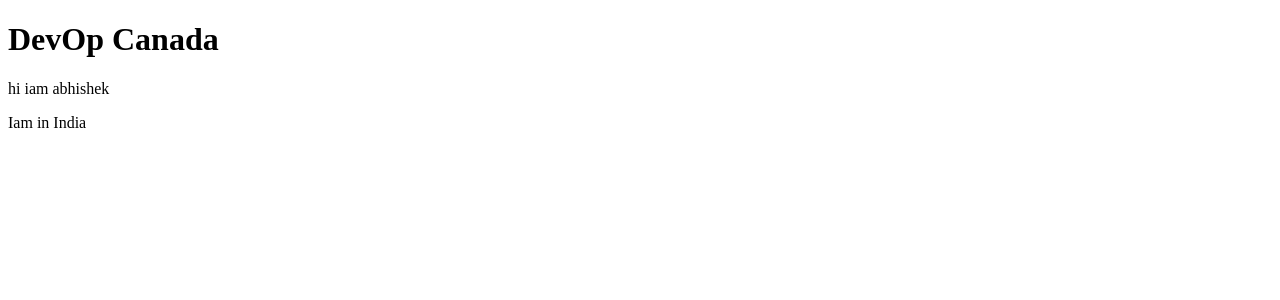
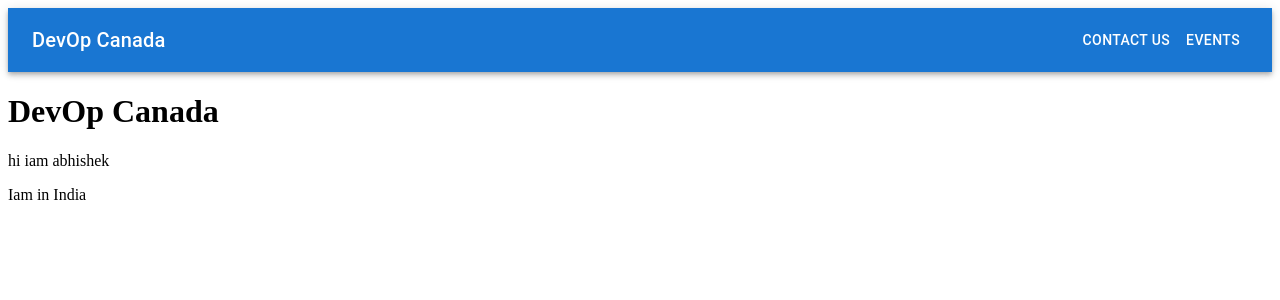
Before and after one commit to Bruce-liushaopeng/DevOp-Canada, a React (Vite) app: page /contact in a window 1280 px wide. Shown: the top 300 px of the page. Built offline with nearby package versions, Linux system fonts and the light colour scheme.

Commit message:
Navbar components

```diff
--- a/package.json
+++ b/package.json
@@ -9,8 +9,12 @@
     "preview": "vite preview"
   },
   "dependencies": {
+    "@emotion/react": "^11.10.8",
+    "@emotion/styled": "^11.10.8",
+    "@mui/material": "^5.12.3",
     "react": "^18.2.0",
-    "react-dom": "^18.2.0"
+    "react-dom": "^18.2.0",
+    "react-router-dom": "^6.11.0"
   },
   "devDependencies": {
     "@types/react": "^18.0.28",
--- a/src/App.jsx
+++ b/src/App.jsx
@@ -1,12 +1,15 @@
+import { ThemeProvider } from '@emotion/react'
 import './App.css'
+import Navbar from './components/Navbar'
 
 function App() {
-
+  console.log("app is rendered")
   return (
     <div>
-      <h1>DevOp Canada</h1>
-      <p> hi iam abhishek</p>
-      <p> Iam in India </p>
+        <Navbar />
+        <h1>DevOp Canada</h1>
+        <p> hi iam abhishek</p>
+        <p> Iam in India </p>
     </div>
   )
 }
--- /dev/null
+++ b/src/components/Navbar.jsx
@@ -0,0 +1,18 @@
+import React from 'react'
+import { AppBar, Toolbar, Typography, Button } from '@mui/material';
+
+function Navbar() {
+    return (
+      <AppBar position="static">
+        <Toolbar>
+          <Typography variant="h6" style={{ flexGrow: 1 }}>
+            DevOp Canada
+          </Typography>
+          <Button color="inherit" href="/contact">Contact Us</Button>
+          <Button color="inherit" href="/events">Events</Button>
+        </Toolbar>
+      </AppBar>
+    );
+  }
+
+  export default Navbar;
```
Also changed, not shown: src/pages/Contact.jsx (added, +12 -0 lines), src/pages/Events.jsx (added, +9 -0 lines), 1 other file (tests, documents, lock files or other folders).
